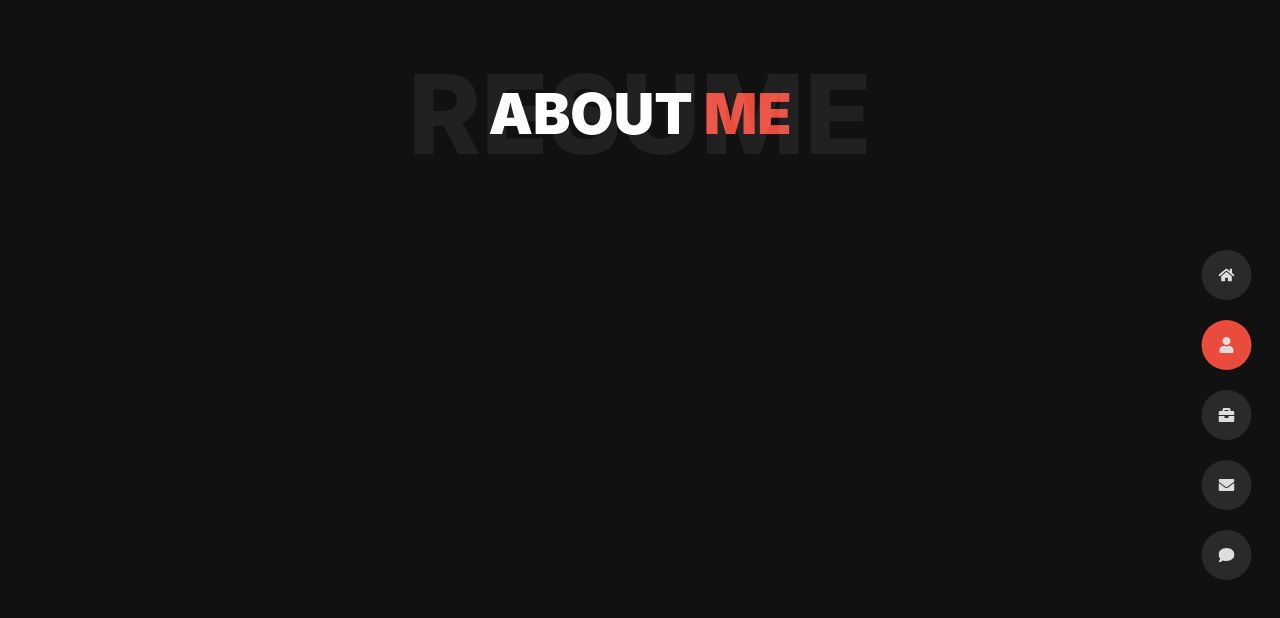
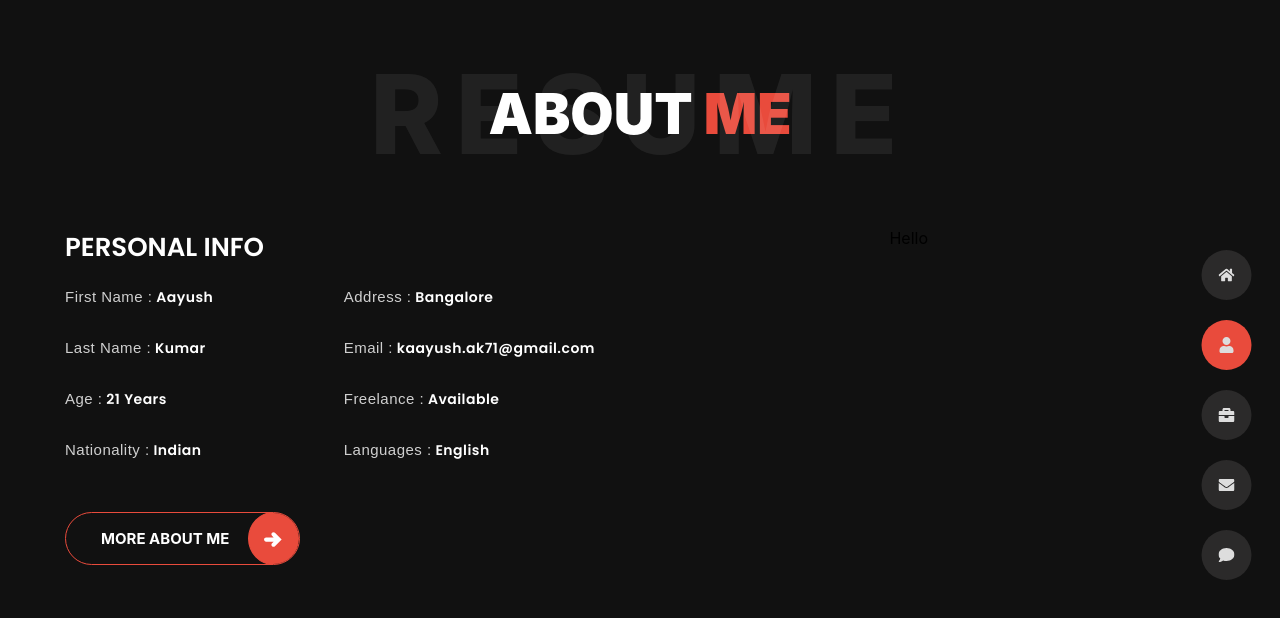
Before and after one commit to kaayush71/portfolio, a React (Create React App) app: page /about in a window 1280 px wide. Shown: the top 618 px of the page. Built offline with nearby package versions, Linux system fonts and the light colour scheme; the HTML template or start-up script is replaced by a standard one.

Commit message:
updated about page

```diff
--- a/src/index.css
+++ b/src/index.css
@@ -1,3 +1,4 @@
+@import url('https://fonts.googleapis.com/css2?family=Poppins:wght@100;200;300;400;500;600;700;800;900&display=swap');
 html {
   height: 100%;
 }
@@ -17,5 +18,5 @@ code {
 }
 
 :root {
-  --red:#E94B3CFF;
+  --red: #e94b3cff;
 }
--- a/src/pages/aboutPage/aboutPage.jsx
+++ b/src/pages/aboutPage/aboutPage.jsx
@@ -1,15 +1,72 @@
 import React from 'react';
 import styles from './aboutPage.module.scss';
+import { TiArrowRightThick } from 'react-icons/ti';
 
 export default function AboutPage() {
   return (
-    <div className={styles.container}>
+    <div className={styles.about}>
       <div className={styles.title}>
         <h1 className={styles.heading}>
           ABOUT <span className={styles.heading_sub}>ME</span>
         </h1>
         <span className={styles.sub}>Resume</span>
       </div>
+      <div className={styles.container}>
+        <div className={styles.row}>
+          <div className={styles.left}>
+            <h3 className={styles.heading}>Personal Info</h3>
+            <div className={styles.info}>
+              <p>
+                <span className={styles.text}>First Name :</span>
+                <span className={styles.subtext}> Aayush</span>
+              </p>
+              <p>
+                <span className={styles.text}>Address :</span>
+                <span className={styles.subtext}> Bangalore</span>
+              </p>
+            </div>
+            <div className={styles.info}>
+              <p>
+                <span className={styles.text}>Last Name :</span>
+                <span className={styles.subtext}> Kumar</span>
+              </p>
+              <p>
+                <span className={styles.text}>Email :</span>
+                <span className={styles.subtext}> kaayush.ak71@gmail.com</span>
+              </p>
+            </div>
+            <div className={styles.info}>
+              <p>
+                <span className={styles.text}>Age :</span>
+                <span className={styles.subtext}> 21 Years</span>
+              </p>
+              <p>
+                <span className={styles.text}>Freelance :</span>
+                <span className={styles.subtext}> Available</span>
+              </p>
+            </div>
+            <div className={styles.info}>
+              <p>
+                <span className={styles.text}>Nationality :</span>
+                <span className={styles.subtext}> Indian</span>
+              </p>
+              <p>
+                <span className={styles.text}>Languages :</span>
+                <span className={styles.subtext}> English</span>
+              </p>
+            </div>
+            <div className={styles.button_con}>
+              <a href="/" className={styles.button}>
+                <span className={styles.button_text}>More About Me</span>
+                <span className={styles.button_icon}>
+                  <TiArrowRightThick />
+                </span>
+              </a>
+            </div>
+          </div>
+          <div className={styles.right}>Hello</div>
+        </div>
+      </div>
     </div>
   );
 }
--- a/src/pages/aboutPage/aboutPage.module.scss
+++ b/src/pages/aboutPage/aboutPage.module.scss
@@ -1,4 +1,4 @@
-.container {
+.about {
   min-height: 100vh;
   width: 100%;
   background: #111111;
@@ -34,4 +34,129 @@
   text-transform: uppercase;
   transform: translateY(-50%);
   color: rgba(255, 255, 255, 0.07);
+  letter-spacing: 0.8rem;
 }
+
+.container {
+  max-width: 1200px;
+  margin: 0 auto;
+  height: 300px;
+  padding: 0 20px;
+}
+
+.row {
+  display: flex;
+  padding: 0 15px;
+  height: 100%;
+  // background: rgb(170, 118, 40);
+
+  .left {
+    // background: red;
+    flex-basis: 45%;
+    padding: 0 10px;
+    .heading {
+      text-align: start;
+      margin: 0 0 10px 0;
+      text-transform: uppercase;
+      font-size: 26px;
+      font-weight: 600;
+      font-family: 'Poppins', sans-serif;
+    }
+  }
+
+  .right {
+    flex-basis: 55%;
+  }
+}
+
+.info {
+  display: flex;
+  color: #ffffff;
+  font-family: sans-serif;
+  text-align: start;
+  p {
+    flex: 0 0 50%;
+    margin: 10px 30px 20px 0;
+    margin-right: 20px;
+    max-width: 300px;
+  }
+
+  .text {
+    opacity: 0.8;
+    font-size: 15px;
+    font-weight: 500;
+    letter-spacing: 0.03rem;
+  }
+  .subtext {
+    color: white;
+    font-size: 14px;
+    font-weight: 600;
+    font-family: 'Poppins', sans-serif;
+    letter-spacing: 0.03rem;
+  }
+}
+
+.button_con {
+  margin-top: 1rem;
+  margin-right: auto;
+  display: flex;
+}
+
+.button {
+  margin-top: 15px;
+  padding: 16px 70px 16px 35px;
+  border: 1px solid var(--red);
+  display: inline-flex;
+  align-items: center;
+  border-radius: 35px;
+  text-decoration: none !important;
+  transition: 250ms all ease-in-out;
+  position: relative;
+  //   z-index: 1;
+  overflow: hidden;
+
+  &::before {
+    // z-index: -1;
+    content: '';
+    position: absolute;
+    top: 0;
+    bottom: 0;
+    left: 0;
+    right: 0;
+    border-radius: 35px;
+    transform: translateX(100%);
+    transition: 0.4s ease-out all;
+    background-color: var(--red);
+    border: 1.5px solid var(--red);
+  }
+
+  &:hover {
+    &::before {
+      transform: translateX(0);
+    }
+  }
+
+  &_text {
+    color: white;
+    text-transform: uppercase;
+    font-weight: bold;
+    font-size: 15px;
+    position: relative;
+    // z-index: 7;
+  }
+
+  &_icon {
+    display: flex;
+    align-items: center;
+    justify-content: center;
+    color: white;
+    position: absolute;
+    background-color: var(--red);
+    right: 0px;
+    height: 100%;
+    width: 21%;
+    border-radius: 50%;
+    font-size: 25px;
+    border: 1px solid var(--red);
+  }
+}
```
